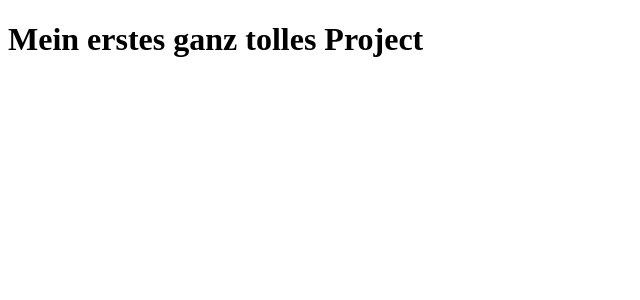
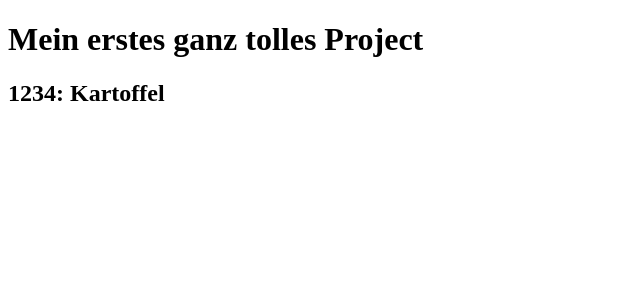
Before and after one commit to Secumfex/WorkingTimeTrackerAngolar, an Angular app in the folder my-first-project/: page / in a window 1280 px wide. Shown: the top 300 px of the page, without its empty margins (0-640 px from the left). Built offline with nearby package versions, Linux system fonts and the light colour scheme.

Commit message:
Add control area and some content to app component

```diff
--- a/my-first-project/src/app/app.component.html
+++ b/my-first-project/src/app/app.component.html
@@ -1 +1,3 @@
 <h1>{{title}}</h1>
+
+<app-controlarea></app-controlarea> <!-- The controlarea component -->
--- a/my-first-project/src/app/controlarea/controlarea.component.html
+++ b/my-first-project/src/app/controlarea/controlarea.component.html
@@ -1 +1 @@
-<p>controlarea works!</p>
+<h2>{{data.id}}: {{data.name}}</h2>
--- a/my-first-project/src/app/controlarea/controlarea.component.ts
+++ b/my-first-project/src/app/controlarea/controlarea.component.ts
@@ -1,4 +1,6 @@
 import { Component, OnInit } from '@angular/core';
+
+import { Data } from "../data";
 
 @Component({
   selector: 'app-controlarea',
@@ -7,6 +9,12 @@ import { Component, OnInit } from '@angular/core';
 })
 export class ControlareaComponent implements OnInit {
 
+  // The Data interface is defined in ../data.ts
+  data: Data = {
+    id: 1234,
+    name: "Kartoffel"
+  };
+
   constructor() { }
 
   ngOnInit(): void {
--- /dev/null
+++ b/my-first-project/src/app/data.ts
@@ -0,0 +1,4 @@
+export interface Data {
+    id: number;
+    name: string;
+}
```
